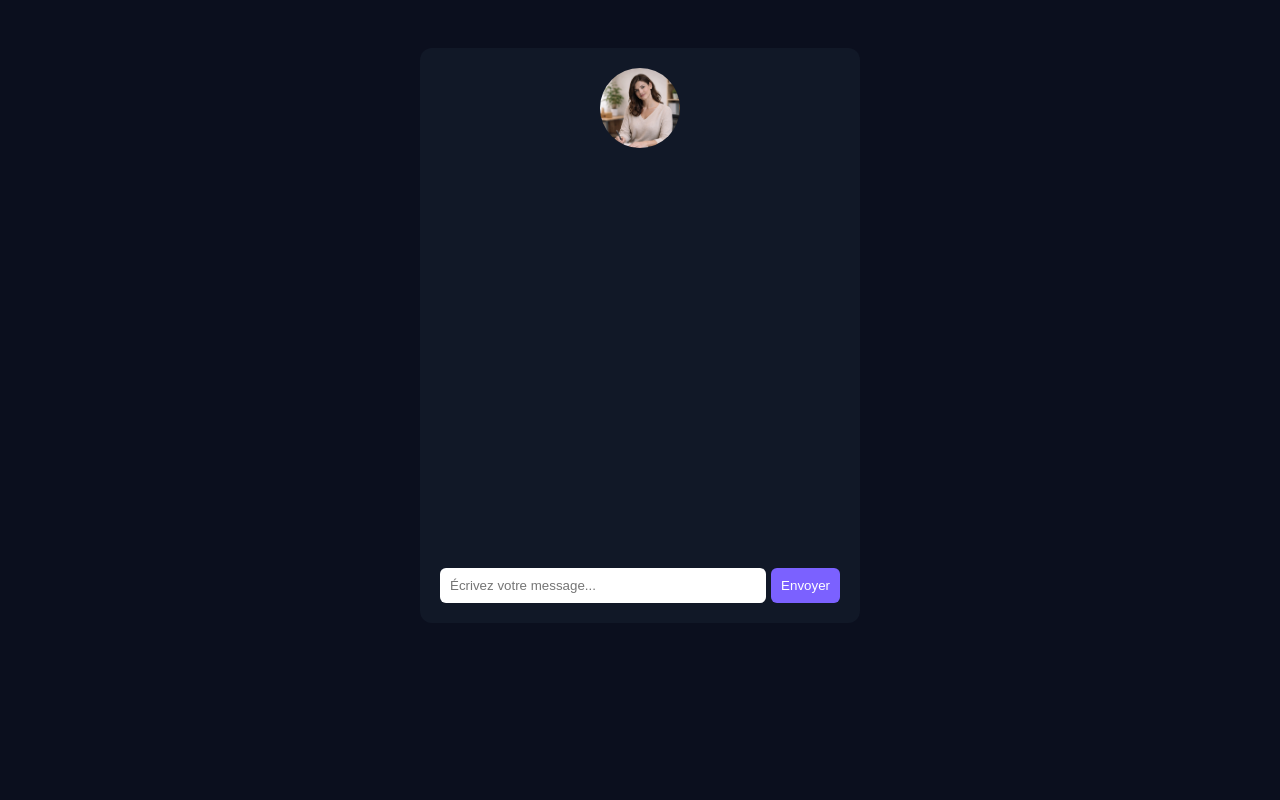
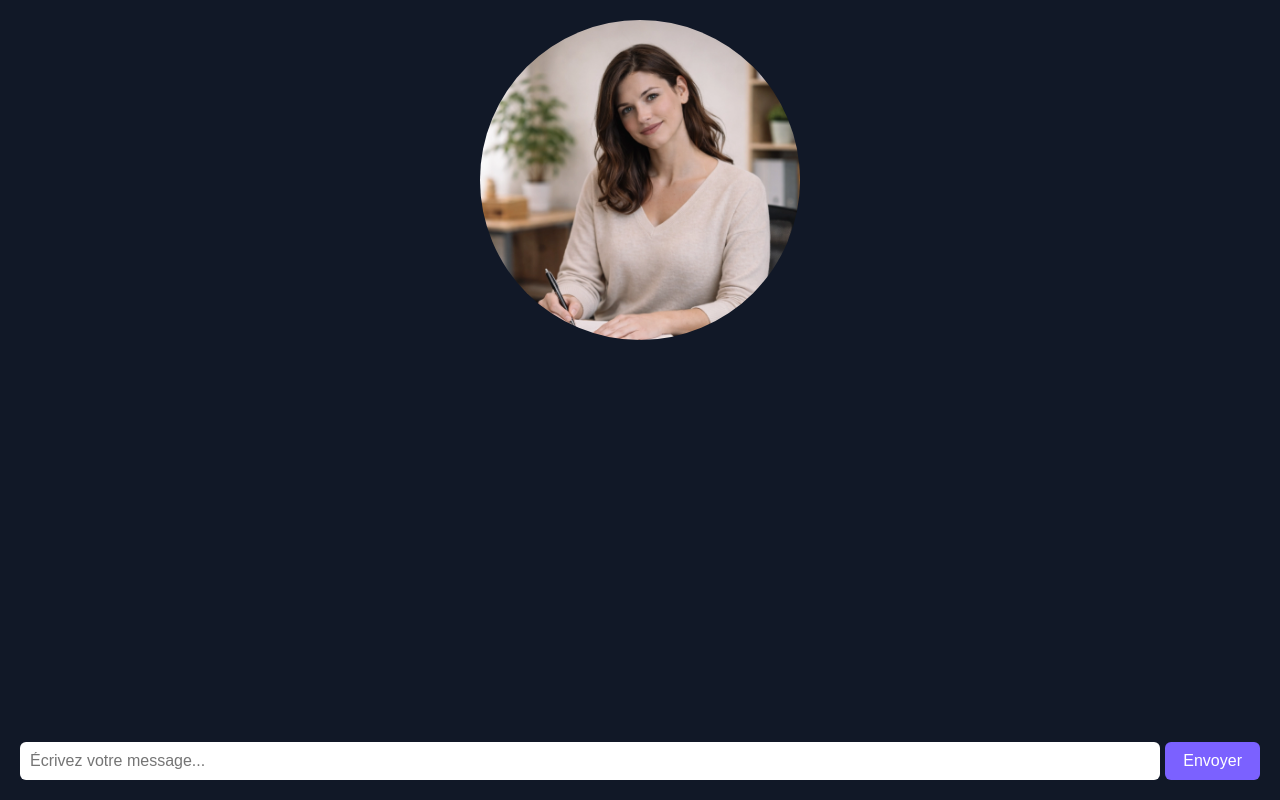
Before and after one commit to vincentbastille10/betty_spectra_demo, a Flask app: page / in a window 1280 px wide. Run offline with Flask 3, Linux system fonts and the light colour scheme.

Commit message:
Update chat.html

```diff
--- a/templates/chat.html
+++ b/templates/chat.html
@@ -3,38 +3,81 @@
 <head>
   <meta charset="utf-8">
   <title>Betty Demo</title>
+  <meta name="viewport" content="width=device-width, initial-scale=1" />
   <style>
-    body {
+    * {
+      box-sizing: border-box;
+    }
+
+    html, body {
+      margin: 0;
+      padding: 0;
+      width: 100%;
+      height: 100%;
       background: #0b0f1e;
       color: white;
-      font-family: Arial;
-      display: flex;
-      justify-content: center;
-      padding: 40px;
+      font-family: Arial, sans-serif;
+      overflow: hidden;
+    }
+
+    body {
+      width: 100vw;
+      height: 100vh;
     }
 
     .chat {
-      width: 400px;
+      width: 100vw;
+      height: 100vh;
       background: #111827;
-      border-radius: 12px;
       padding: 20px;
+      display: flex;
+      flex-direction: column;
+    }
+
+    .avatar-wrap {
+      display: flex;
+      justify-content: center;
+      margin-bottom: 20px;
+      flex-shrink: 0;
+    }
+
+    .avatar-wrap img {
+      width: 320px;
+      height: 320px;
+      object-fit: cover;
+      border-radius: 50%;
+      display: block;
     }
 
     .messages {
-      height: 400px;
+      flex: 1;
       overflow-y: auto;
       margin-bottom: 10px;
+      padding-right: 4px;
     }
 
     .msg {
       margin: 8px 0;
+      line-height: 1.4;
+      font-size: 18px;
+      word-wrap: break-word;
+      white-space: pre-wrap;
     }
 
-    .user { text-align: right; }
-    .bot { text-align: left; color: #a78bfa; }
+    .user {
+      text-align: right;
+      color: #ffffff;
+    }
+
+    .bot {
+      text-align: left;
+      color: #a78bfa;
+    }
 
     .footer {
       display: flex;
+      gap: 5px;
+      flex-shrink: 0;
     }
 
     input {
@@ -42,35 +85,52 @@
       padding: 10px;
       border-radius: 6px;
       border: none;
+      font-size: 16px;
+      outline: none;
     }
 
     button {
-      margin-left: 5px;
-      padding: 10px;
+      padding: 10px 18px;
       border: none;
       background: #7b61ff;
       color: white;
       border-radius: 6px;
+      cursor: pointer;
+      font-size: 16px;
     }
 
-    img {
-      width: 80px;
-      display: block;
-      margin: 0 auto 10px;
-      border-radius: 50%;
+    button:hover {
+      opacity: 0.95;
+    }
+
+    @media (max-width: 768px) {
+      .chat {
+        padding: 14px;
+      }
+
+      .avatar-wrap img {
+        width: 220px;
+        height: 220px;
+      }
+
+      .msg {
+        font-size: 16px;
+      }
     }
   </style>
 </head>
 
 <body>
   <div class="chat">
-    <img src="/static/neutre_femme.webp" />
+    <div class="avatar-wrap">
+      <img src="/static/neutre_femme.webp" alt="Betty" />
+    </div>
 
     <div id="messages" class="messages"></div>
 
     <div class="footer">
       <input id="input" placeholder="Écrivez votre message..." />
-      <button onclick="send()">Envoyer</button>
+      <button id="send">Envoyer</button>
     </div>
   </div>
 
@@ -79,24 +139,36 @@ async function send() {
       const input = document.getElementById("input");
       const messages = document.getElementById("messages");
 
-  const text = input.value;
+      const text = input.value.trim();
       if (!text) return;
 
       messages.innerHTML += `<div class="msg user">${text}</div>`;
       input.value = "";
+      messages.scrollTop = messages.scrollHeight;
 
+      try {
         const res = await fetch("/api/chat", {
           method: "POST",
-    headers: {"Content-Type": "application/json"},
-    body: JSON.stringify({message: text})
+          headers: { "Content-Type": "application/json" },
+          body: JSON.stringify({ message: text })
         });
 
         const data = await res.json();
-
         messages.innerHTML += `<div class="msg bot">${data.response}</div>`;
         messages.scrollTop = messages.scrollHeight;
+      } catch (e) {
+        messages.innerHTML += `<div class="msg bot">Petit souci technique…</div>`;
+        messages.scrollTop = messages.scrollHeight;
       }
+    }
+
+    document.getElementById("send").addEventListener("click", send);
+
+    document.getElementById("input").addEventListener("keydown", function(e) {
+      if (e.key === "Enter") {
+        send();
+      }
+    });
   </script>
-
 </body>
 </html>
```
Lines whose indentation alone changed are shown as unchanged.
